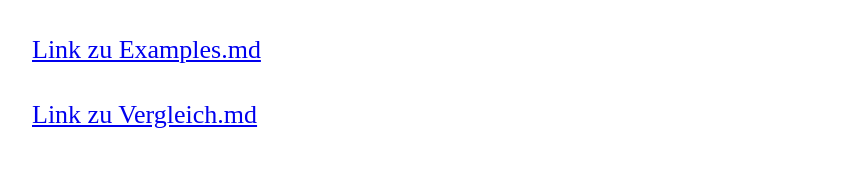
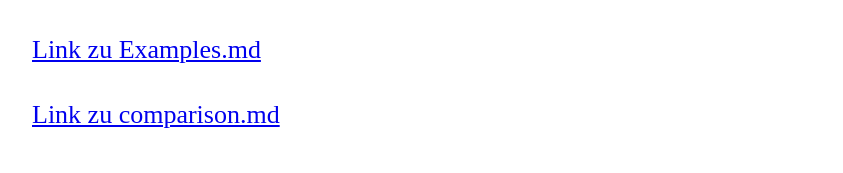
Before and after one commit to MonaLgbt/MonaLgbt.github.io, a Jekyll site: the page built from index.md, in a window 1280 px wide. Shown: the part 1078-1251 px from the top of the page, without its empty margins (218-1061 px from the left). Built offline with Jekyll 4.4.1, drawn with Linux system fonts in a browser that asks for light colours.

Commit message:
Update index.md

```diff
--- a/index.md
+++ b/index.md
@@ -21,4 +21,4 @@ Teile dieser Präsentation wurden mit Hilfe von Modellen erstellt, die Intellige
 
 [Link zu Examples.md](pages/Examples.md)
 
-[Link zu Vergleich.md](pages/Vergleich.md)
+[Link zu comparison.md](pages/comparison.md)
```
